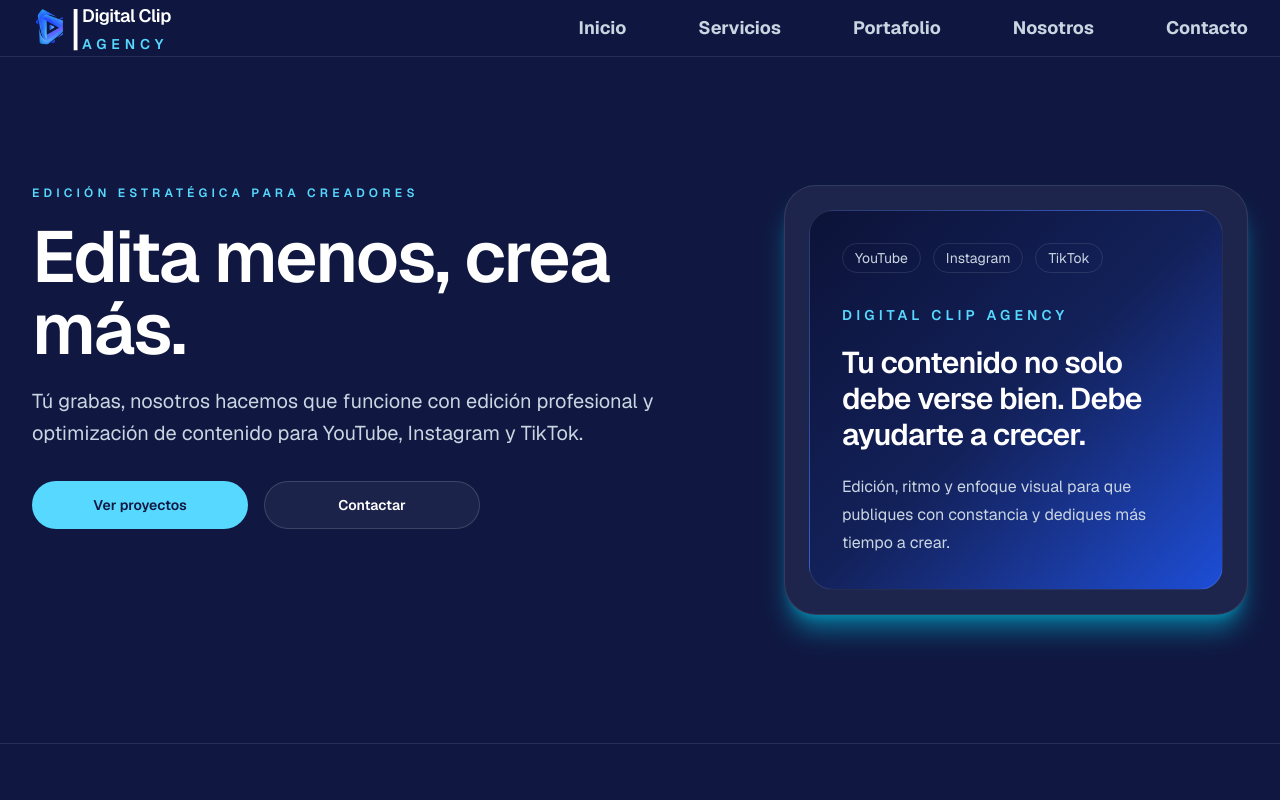
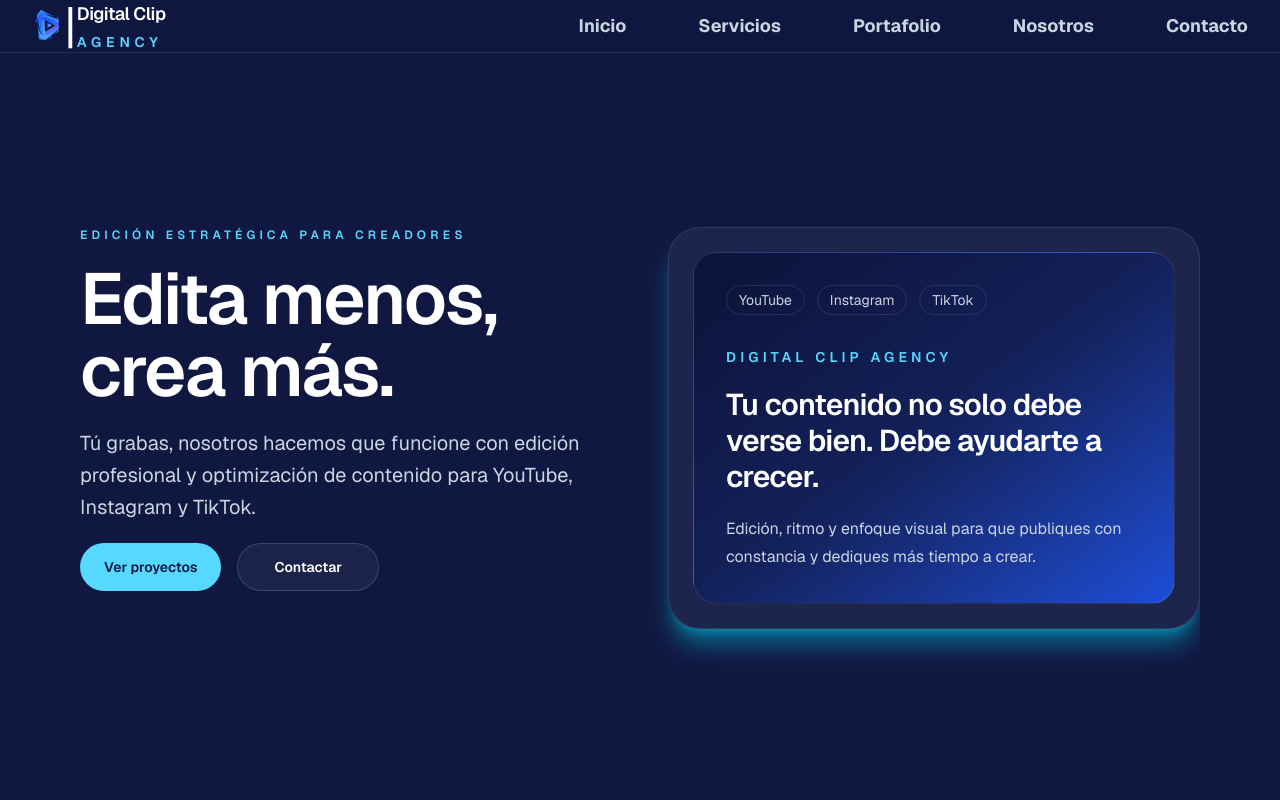
Before and after one commit to ReySlash/Digital_Clip_Agency_landing, a Next.js app: page / in a window 1280 px wide. Shown: the top 800 px of the page. Built offline with nearby package versions, Linux system fonts and the light colour scheme.

Commit message:
landing spacing enhanced

```diff
--- a/app/layout.tsx
+++ b/app/layout.tsx
@@ -40,9 +40,7 @@ export default function RootLayout({
       lang="es"
       className={`${geistSans.variable} ${geistMono.variable} h-full antialiased`}
     >
-      <body className="min-h-full flex flex-col bg-[#101841] text-white">
-        {children}
-      </body>
+      <body className="min-h-full">{children}</body>
     </html>
   );
 }
--- a/app/page.tsx
+++ b/app/page.tsx
@@ -10,7 +10,7 @@ export default function Home() {
   return (
     <div className="min-h-screen bg-[#101841] text-white">
       <Navbar />
-      <main>
+      <main className="flex flex-col bg-[#101841] text-white px-2 md:px-10 lg:px-20">
         <HeroSection />
         <ServicesSection />
         <PortfolioSection />
--- a/components/landing/about-section.tsx
+++ b/components/landing/about-section.tsx
@@ -4,7 +4,7 @@ import { siteData } from "@/lib/site-data";
 
 export function AboutSection() {
   return (
-    <section id="nosotros" className="px-6 py-20 lg:px-8 lg:py-24">
+    <section id="nosotros">
       <ScrollReveal>
         <div className="mx-auto grid w-full max-w-7xl gap-10 rounded-4xl border border-white/10 bg-linear-to-br from-[#0c1338] via-[#13215a] to-[#1d4ed8] p-8 shadow-xl shadow-[#13215a]/35 lg:grid-cols-[minmax(0,1fr)_minmax(280px,0.9fr)] lg:p-10">
           <SectionHeading
--- a/components/landing/contact-section.tsx
+++ b/components/landing/contact-section.tsx
@@ -5,7 +5,7 @@ import { siteData } from "@/lib/site-data";
 
 export function ContactSection() {
   return (
-    <section id="contacto" className="px-6 py-20 lg:px-8 lg:py-24">
+    <section id="contacto">
       <ScrollReveal>
         <div className="mx-auto grid w-full max-w-7xl gap-10 rounded-4xl border border-white/10 bg-linear-to-br from-[#0c1338] via-[#13215a] to-[#1d4ed8] p-8 shadow-xl shadow-[#13215a]/35 lg:grid-cols-[minmax(0,1fr)_auto] lg:items-end lg:p-10">
           <div className="space-y-8">
--- a/components/landing/hero-section.tsx
+++ b/components/landing/hero-section.tsx
@@ -5,14 +5,14 @@ export function HeroSection() {
   return (
     <section
       id="inicio"
-      className="relative overflow-hidden border-b border-white/10 bg-transparent px-6 py-20 sm:py-24 lg:px-8 lg:py-32"
+      className="flex flex-col justify-center items-center relative overflow-hidden bg-transparent py-auto px-auto min-h-[calc(100vh-50px)]"
     >
       <div className="pointer-events-none absolute inset-x-0 top-0 -z-10 h-80 bg-[radial-gradient(circle_at_top_right,rgba(87,217,255,0.14),transparent_45%)]" />
       <div className="pointer-events-none absolute left-0 top-24 -z-10 h-72 w-72 rounded-full bg-[#3255ff]/12 blur-3xl" />
 
-      <div className="relative z-10 mx-auto grid w-full max-w-7xl gap-14 lg:grid-cols-[minmax(0,1.2fr)_minmax(320px,0.8fr)] lg:items-center">
+      <div className="grid grid-cols-1 lg:grid-cols-2 md:flex-row relative z-10 px-auto w-full gap-5 lg:gap-14 items-center">
         <ScrollReveal className="space-y-8">
-          <div className="space-y-5">
+          <div className="space-y-2 lg:space-y-5 flex flex-col items-center lg:items-start">
             <p className="text-xs font-semibold uppercase tracking-[0.35em] text-[#57d9ff]">
               {siteData.hero.eyebrow}
             </p>
@@ -22,9 +22,7 @@ export function HeroSection() {
             <p className="max-w-2xl text-lg leading-8 text-slate-300 sm:text-xl">
               {siteData.hero.description}
             </p>
-          </div>
-
-          <div className="grid gap-4 sm:max-w-md sm:grid-cols-2">
+            <div className="grid gap-4 sm:max-w-md grid-cols-2">
               <a
                 href={siteData.hero.primaryCta.href}
                 className="inline-flex min-h-12 w-full items-center justify-center rounded-full bg-[#57d9ff] px-6 text-sm font-semibold text-[#101841] transition hover:bg-white"
@@ -37,6 +35,7 @@ export function HeroSection() {
               >
                 {siteData.hero.secondaryCta.label}
               </a>
+            </div>
           </div>
         </ScrollReveal>
 
@@ -55,7 +54,7 @@ export function HeroSection() {
                 </span>
               ))}
             </div>
-            <div className="mt-8 space-y-5">
+            <div className="mt-8 space-y-2 lg:space-y-5">
               <p className="text-sm font-semibold uppercase tracking-[0.3em] text-[#57d9ff]">
                 Digital Clip Agency
               </p>
--- a/components/landing/portfolio-section.tsx
+++ b/components/landing/portfolio-section.tsx
@@ -5,7 +5,7 @@ import { siteData } from "@/lib/site-data";
 
 export function PortfolioSection() {
   return (
-    <section id="portafolio" className="px-6 py-20 lg:px-8 lg:py-24">
+    <section id="portafolio">
       <div className="mx-auto flex w-full max-w-7xl flex-col gap-12">
         <ScrollReveal>
           <SectionHeading
--- a/components/landing/services-section.tsx
+++ b/components/landing/services-section.tsx
@@ -5,7 +5,7 @@ import { siteData } from "@/lib/site-data";
 
 export function ServicesSection() {
   return (
-    <section id="servicios" className="px-6 py-20 lg:px-8 lg:py-24">
+    <section id="servicios">
       <div className="mx-auto flex w-full max-w-7xl flex-col gap-12">
         <ScrollReveal>
           <SectionHeading
--- a/components/shared/navbar.tsx
+++ b/components/shared/navbar.tsx
@@ -13,7 +13,7 @@ export function Navbar() {
             width={58}
             height={58}
             priority
-            className="h-12 w-auto object-contain sm:h-14 sm:w-auto"
+            className="h-12 w-auto object-contain"
           />
           <p className="text-5xl">|</p>
           <div className="leading-none">
```
Lines whose indentation alone changed are shown as unchanged.
